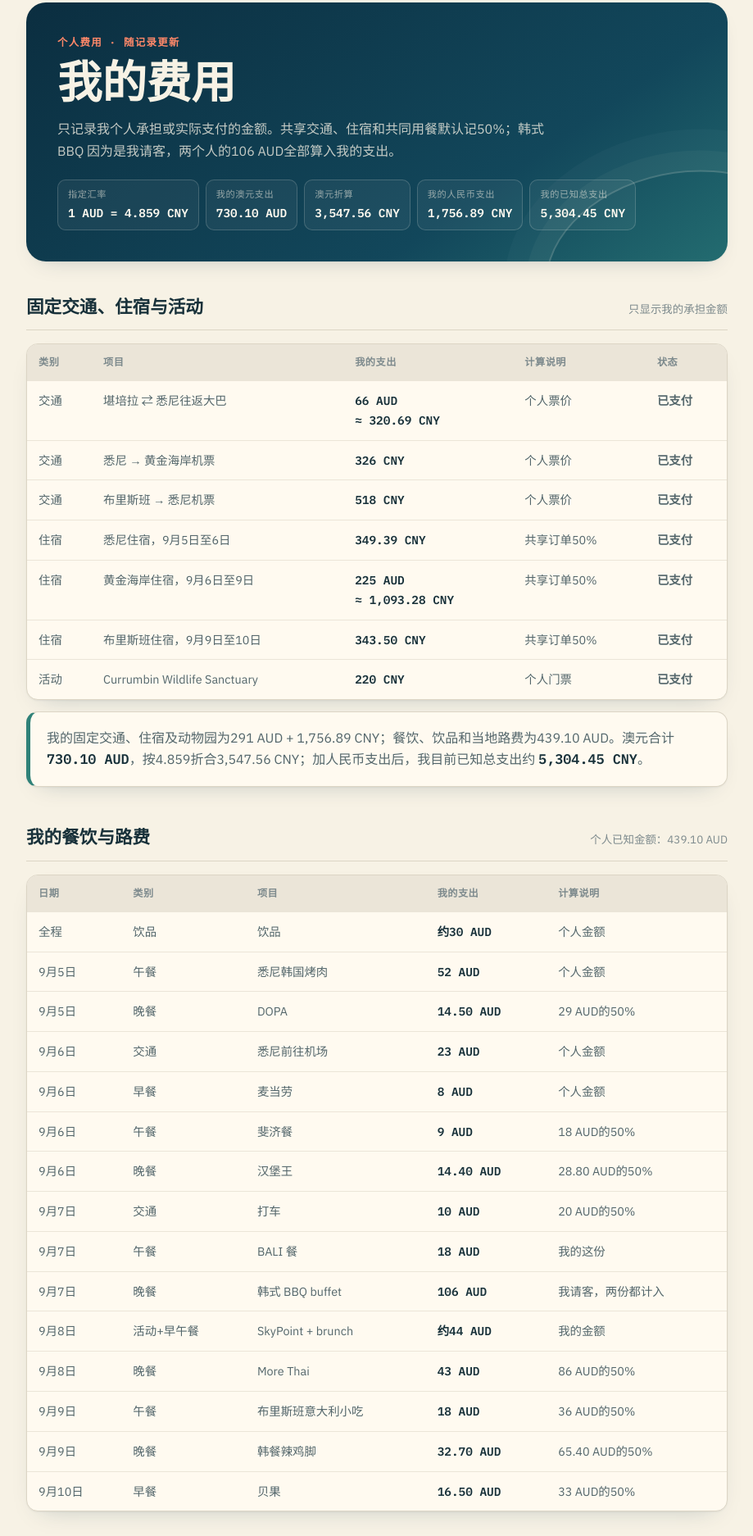
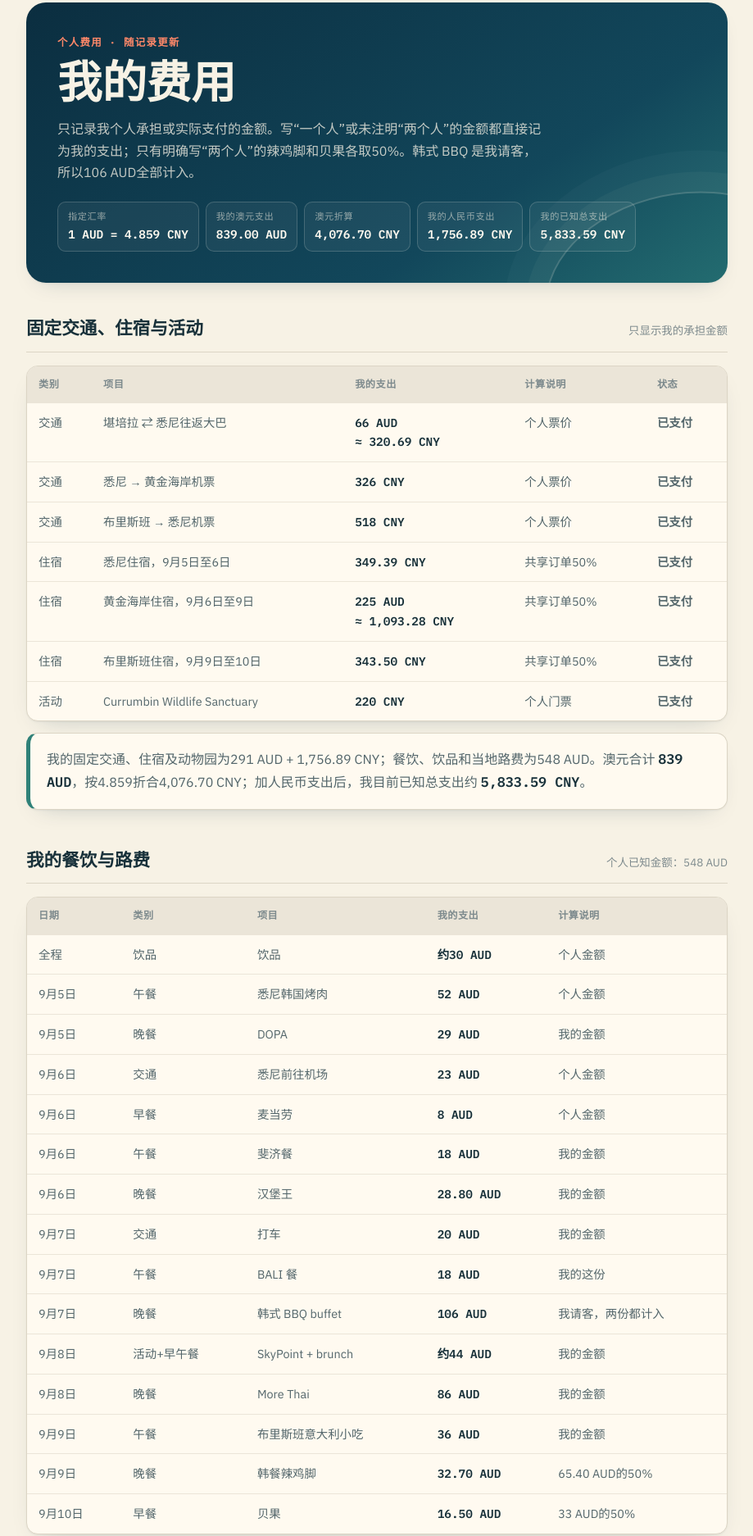
Before and after one commit to chajie0824/sydney-gold-coast-brisbane-trip, a plain HTML site: page 费用统计.html in a window 1280 px wide. Shown: the part 116-1990 px from the top of the page at 82% size, without its empty margins (180-1099 px from the left). Drawn offline with Linux system fonts and the light colour scheme.

Commit message:
按用户提供的个人金额修正餐饮费用

```diff
--- a/费用统计.html
+++ b/费用统计.html
@@ -3,7 +3,7 @@
 <head>
 <meta charset="UTF-8"><meta name="viewport" content="width=device-width, initial-scale=1.0">
 <meta name="description" content="2026年悉尼、黄金海岸与布里斯班个人旅行费用统计。">
-<meta property="og:title" content="悉尼 · 黄金海岸 · 布里斯班｜我的费用"><meta property="og:description" content="按1 AUD = 4.859 CNY折算，我目前已知支出约5,304.45 CNY"><meta property="og:type" content="website"><meta property="og:image" content="og.png">
+<meta property="og:title" content="悉尼 · 黄金海岸 · 布里斯班｜我的费用"><meta property="og:description" content="按1 AUD = 4.859 CNY折算，我目前已知支出约5,833.59 CNY"><meta property="og:type" content="website"><meta property="og:image" content="og.png">
 <meta name="twitter:card" content="summary_large_image"><meta name="twitter:image" content="og.png">
 <title>我的费用 · 悉尼黄金海岸布里斯班</title>
 <link rel="preconnect" href="https://fonts.googleapis.com"><link rel="preconnect" href="https://fonts.gstatic.com" crossorigin>
@@ -13,8 +13,8 @@
   <nav class="sitenav" aria-label="站点导航"><a href="index.html">6天行程</a><a href="费用统计.html" class="current">我的费用</a></nav>
   <header class="masthead">
     <p class="eyebrow">个人费用 · 随记录更新</p><h1>我的费用</h1>
-    <p class="lede">只记录我个人承担或实际支付的金额。共享交通、住宿和共同用餐默认记50%；韩式 BBQ 因为是我请客，两个人的106 AUD全部算入我的支出。</p>
-    <div class="trip-stats"><div class="stat-chip"><span class="k">指定汇率</span><span class="v">1 AUD = 4.859 CNY</span></div><div class="stat-chip"><span class="k">我的澳元支出</span><span class="v">730.10 AUD</span></div><div class="stat-chip"><span class="k">澳元折算</span><span class="v">3,547.56 CNY</span></div><div class="stat-chip"><span class="k">我的人民币支出</span><span class="v">1,756.89 CNY</span></div><div class="stat-chip"><span class="k">我的已知总支出</span><span class="v">5,304.45 CNY</span></div></div>
+    <p class="lede">只记录我个人承担或实际支付的金额。写“一个人”或未注明“两个人”的金额都直接记为我的支出；只有明确写“两个人”的辣鸡脚和贝果各取50%。韩式 BBQ 是我请客，所以106 AUD全部计入。</p>
+    <div class="trip-stats"><div class="stat-chip"><span class="k">指定汇率</span><span class="v">1 AUD = 4.859 CNY</span></div><div class="stat-chip"><span class="k">我的澳元支出</span><span class="v">839.00 AUD</span></div><div class="stat-chip"><span class="k">澳元折算</span><span class="v">4,076.70 CNY</span></div><div class="stat-chip"><span class="k">我的人民币支出</span><span class="v">1,756.89 CNY</span></div><div class="stat-chip"><span class="k">我的已知总支出</span><span class="v">5,833.59 CNY</span></div></div>
   </header>
 
   <section>
@@ -31,27 +31,27 @@
         <tr><td>活动</td><td>Currumbin Wildlife Sanctuary</td><td class="num">220 CNY</td><td>个人门票</td><td class="status">已支付</td></tr>
       </tbody>
     </table></div>
-    <div class="final-banner"><p>我的固定交通、住宿及动物园为291 AUD + 1,756.89 CNY；餐饮、饮品和当地路费为439.10 AUD。澳元合计 <span class="big">730.10 AUD</span>，按4.859折合3,547.56 CNY；加人民币支出后，我目前已知总支出约 <span class="big">5,304.45 CNY</span>。</p></div>
+    <div class="final-banner"><p>我的固定交通、住宿及动物园为291 AUD + 1,756.89 CNY；餐饮、饮品和当地路费为548 AUD。澳元合计 <span class="big">839 AUD</span>，按4.859折合4,076.70 CNY；加人民币支出后，我目前已知总支出约 <span class="big">5,833.59 CNY</span>。</p></div>
   </section>
 
   <section>
-    <div class="section-head"><h2>我的餐饮与路费</h2><span class="hint">个人已知金额：439.10 AUD</span></div>
+    <div class="section-head"><h2>我的餐饮与路费</h2><span class="hint">个人已知金额：548 AUD</span></div>
     <div class="table-wrap"><table class="stat-table">
       <thead><tr><th>日期</th><th>类别</th><th>项目</th><th>我的支出</th><th>计算说明</th></tr></thead>
       <tbody>
         <tr><td>全程</td><td>饮品</td><td>饮品</td><td class="num">约30 AUD</td><td>个人金额</td></tr>
         <tr><td>9月5日</td><td>午餐</td><td>悉尼韩国烤肉</td><td class="num">52 AUD</td><td>个人金额</td></tr>
-        <tr><td>9月5日</td><td>晚餐</td><td>DOPA</td><td class="num">14.50 AUD</td><td>29 AUD的50%</td></tr>
+        <tr><td>9月5日</td><td>晚餐</td><td>DOPA</td><td class="num">29 AUD</td><td>我的金额</td></tr>
         <tr><td>9月6日</td><td>交通</td><td>悉尼前往机场</td><td class="num">23 AUD</td><td>个人金额</td></tr>
         <tr><td>9月6日</td><td>早餐</td><td>麦当劳</td><td class="num">8 AUD</td><td>个人金额</td></tr>
-        <tr><td>9月6日</td><td>午餐</td><td>斐济餐</td><td class="num">9 AUD</td><td>18 AUD的50%</td></tr>
-        <tr><td>9月6日</td><td>晚餐</td><td>汉堡王</td><td class="num">14.40 AUD</td><td>28.80 AUD的50%</td></tr>
-        <tr><td>9月7日</td><td>交通</td><td>打车</td><td class="num">10 AUD</td><td>20 AUD的50%</td></tr>
+        <tr><td>9月6日</td><td>午餐</td><td>斐济餐</td><td class="num">18 AUD</td><td>我的金额</td></tr>
+        <tr><td>9月6日</td><td>晚餐</td><td>汉堡王</td><td class="num">28.80 AUD</td><td>我的金额</td></tr>
+        <tr><td>9月7日</td><td>交通</td><td>打车</td><td class="num">20 AUD</td><td>我的金额</td></tr>
         <tr><td>9月7日</td><td>午餐</td><td>BALI 餐</td><td class="num">18 AUD</td><td>我的这份</td></tr>
         <tr><td>9月7日</td><td>晚餐</td><td>韩式 BBQ buffet</td><td class="num">106 AUD</td><td>我请客，两份都计入</td></tr>
         <tr><td>9月8日</td><td>活动+早午餐</td><td>SkyPoint + brunch</td><td class="num">约44 AUD</td><td>我的金额</td></tr>
-        <tr><td>9月8日</td><td>晚餐</td><td>More Thai</td><td class="num">43 AUD</td><td>86 AUD的50%</td></tr>
-        <tr><td>9月9日</td><td>午餐</td><td>布里斯班意大利小吃</td><td class="num">18 AUD</td><td>36 AUD的50%</td></tr>
+        <tr><td>9月8日</td><td>晚餐</td><td>More Thai</td><td class="num">86 AUD</td><td>我的金额</td></tr>
+        <tr><td>9月9日</td><td>午餐</td><td>布里斯班意大利小吃</td><td class="num">36 AUD</td><td>我的金额</td></tr>
         <tr><td>9月9日</td><td>晚餐</td><td>韩餐辣鸡脚</td><td class="num">32.70 AUD</td><td>65.40 AUD的50%</td></tr>
         <tr><td>9月10日</td><td>早餐</td><td>贝果</td><td class="num">16.50 AUD</td><td>33 AUD的50%</td></tr>
       </tbody>
@@ -73,9 +73,9 @@
   </section>
 
   <section>
-    <div class="section-head"><h2>我仍未计算的费用</h2><span class="hint">未提供金额，不计入5,304.45 CNY</span></div>
+    <div class="section-head"><h2>我仍未计算的费用</h2><span class="hint">未提供金额，不计入5,833.59 CNY</span></div>
     <div class="panel-grid"><div class="panel"><h3>交通</h3><ul><li>黄金海岸机场到住宿的交通</li><li>黄金海岸其他公共交通（除20 AUD打车的个人分摊）</li><li>黄金海岸到布里斯班</li><li>布里斯班市内及前往机场</li><li>悉尼返程落地后的接驳（如另有费用）</li></ul></div><div class="panel"><h3>餐饮与其他</h3><ul><li>9月5日早餐、9月7日早餐、9月9日早餐（如有）</li><li>9月10日午餐和晚餐（如有）</li><li>其他零食、超市、购物、保险和行李费用</li></ul></div></div>
-    <div class="risk-card"><b>目前的个人口径：</b>DOPA、斐济餐、汉堡王、20 AUD打车、More Thai、意大利小吃、辣鸡脚和贝果按共享金额的50%计入；SkyPoint + brunch按我的44 AUD计入；韩式 BBQ因为是我请客，106 AUD全部计入。若实际付款方式不同，再调整对应一行即可。</div>
+    <div class="risk-card"><b>个人金额口径：</b>饮品、韩国烤肉、DOPA、悉尼到机场、麦当劳、斐济餐、汉堡王、打车、BALI、SkyPoint + brunch、More Thai和意大利小吃都按你提供的个人金额原数计入；只有明确写“两个人”的辣鸡脚65.40和贝果33各取一半。韩式 BBQ因为是你请客，106 AUD全部计入。</div>
   </section>
   <footer>页面只记录我的个人承担或实际支付金额｜不包含订单号、PIN或其他私人资料</footer>
 </div></body></html>
```
Also changed, not shown: index.html (+2 -2 lines).
